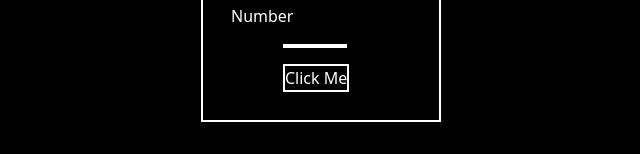
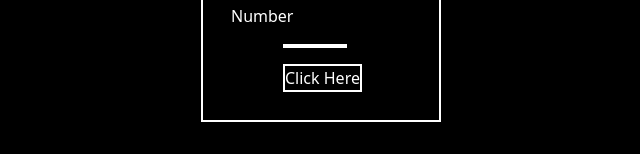
Before and after one commit to Killdroid2342/random-number, a React (Create React App) app: page / in a window 1280 px wide. Shown: the part 422-576 px from the top of the page, without its empty margins (119-759 px from the left). Built offline with nearby package versions, Linux system fonts and the light colour scheme.

Commit message:
"my second commit"

```diff
--- a/src/components/Random-Gen/RandomGen.js
+++ b/src/components/Random-Gen/RandomGen.js
@@ -17,7 +17,7 @@ const RandomGen = () => {
         onClick={() => getRandomNumber()}
         className='border-2 border-white text-white mt-4 ml-20'
       >
-        Click Me
+        Click Here
       </button>
     </div>
   );
```
